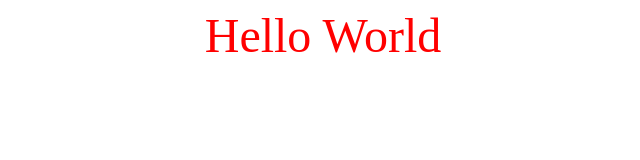
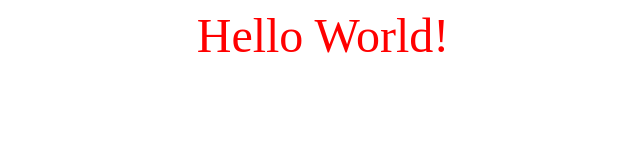
Before and after one commit to vladluzin/vlads, a plain HTML site: page index.html in a window 1280 px wide. Shown: the whole page, without its empty margins (317-957 px from the left). Drawn offline with Linux system fonts and the light colour scheme.

Commit message:
"!" added

```diff
--- a/index.html
+++ b/index.html
@@ -3,7 +3,7 @@
 <title>Hello World</title>
 </head>
 <body>
-<center><font size="67px" color="red">Hello World</font></center>
+<center><font size="67px" color="red">Hello World!</font></center>
 
 </body>
 
```
